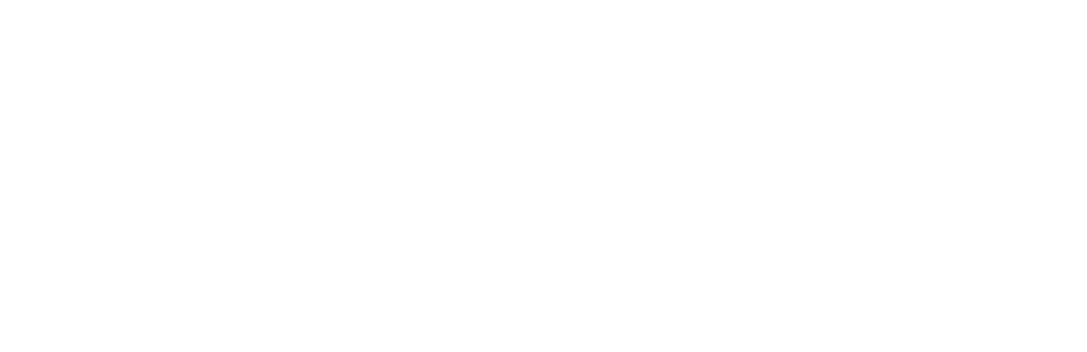
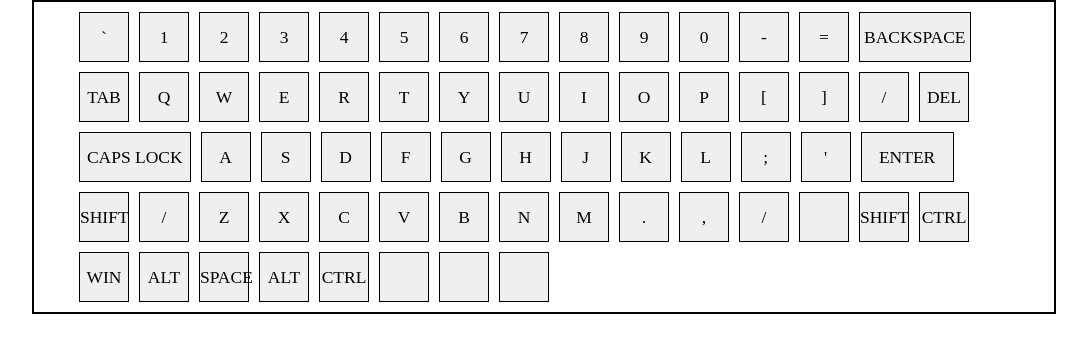
Before and after one commit to maxomeleneckii/virtual-keyboard, a plain HTML site: page virtual-keyboard/index.html in a window 1280 px wide. Shown: the whole page, without its empty margins (96-1183 px from the left). Drawn offline with Linux system fonts and the light colour scheme.

Commit message:
feat: add keys for keyboard

```diff
--- a/virtual-keyboard/index.js
+++ b/virtual-keyboard/index.js
@@ -0,0 +1,111 @@
+const keyLayout = [
+  '`',
+  '1',
+  '2',
+  '3',
+  '4',
+  '5',
+  '6',
+  '7',
+  '8',
+  '9',
+  '0',
+  '-',
+  '=',
+  'backspace',
+  'tab',
+  'q',
+  'w',
+  'e',
+  'r',
+  't',
+  'y',
+  'u',
+  'i',
+  'o',
+  'p',
+  '[',
+  ']',
+  '/',
+  'del',
+  'caps lock',
+  'a',
+  's',
+  'd',
+  'f',
+  'g',
+  'h',
+  'j',
+  'k',
+  'l',
+  ';',
+  "'",
+  'enter',
+  'shift',
+  '/',
+  'z',
+  'x',
+  'c',
+  'v',
+  'b',
+  'n',
+  'm',
+  '.',
+  ',',
+  '/',
+  '',
+  'shift',
+  'ctrl',
+  'win',
+  'alt',
+  'space',
+  'alt',
+  'ctrl',
+  '',
+  '',
+  '',
+];
+class Keyboard {
+  constructor() {
+    this.wrapper = null;
+    this.content = null;
+    this.keyboard = null;
+    this.keys = null;
+    this.key = null;
+    this.transfer = null;
+  }
+
+  createWrapper() {
+    this.wrapper = document.createElement('div');
+    this.wrapper.classList.add('wrapper');
+    document.body.append(this.wrapper);
+    this.content = document.createElement('div');
+    this.content.classList.add('content');
+    this.wrapper.append(this.content);
+    this.keyboard = document.createElement('div');
+    this.keyboard.classList.add('content__keyboard', 'keyboard');
+    this.content.append(this.keyboard);
+    this.keys = document.createElement('div');
+    this.keys.classList.add('keyboard__keys');
+    this.keyboard.append(this.createKeys(keyLayout));
+  }
+
+  createKeys(obj) {
+    for (let i = 0; i < obj.length; i++) {
+      this.key = document.createElement('button');
+      this.key.classList.add('keyboard__key');
+      this.key.textContent = obj[i].toUpperCase();
+      if (obj[i] === 'backspace' || obj[i] === 'caps lock') {
+        this.key.style.flexBasis = 12 + '%';
+        this.key.style.maxWidth = 7 + 'rem';
+      } else if (obj[i] === 'enter') {
+        this.key.style.flexBasis = 10 + '%';
+        this.key.style.maxWidth = 7 + 'rem';
+      }
+      this.keys.append(this.key);
+    }
+    return this.keys;
+  }
+}
+let wrapper = new Keyboard();
+wrapper.createWrapper();
--- /dev/null
+++ b/virtual-keyboard/scss/functions.scss
@@ -0,0 +1,11 @@
+// Function=========================================================================================
+
+$browser-context: 16;
+
+@function rem($pixels, $context: $browser-context) {
+  @return #{$pixels/$context}rem;
+}
+
+@function em($pixels, $context: $browser-context) {
+  @return #{$pixels/$context}em;
+}
--- a/virtual-keyboard/scss/style.scss
+++ b/virtual-keyboard/scss/style.scss
@@ -1 +1,35 @@
 @import "null.scss";
+@import "functions.scss";
+
+.wrapper {
+  width: 100vw;
+}
+.content {
+  margin: 0 auto;
+  max-width: rem(1920);
+
+  &__keyboard {
+    margin: 0 auto;
+    max-width: rem(1024);
+    border: 2px solid #000;
+    padding: rem(10);
+    font-size: em(20);
+  }
+}
+.keyboard {
+  &__keys {
+    max-width: rem(930);
+    margin: 0 auto;
+    display: flex;
+    flex-wrap: wrap;
+    column-gap: rem(10);
+    row-gap: rem(10);
+  }
+  &__key {
+    flex: 0 0 6%;
+    max-width: rem(50);
+    height: rem(50);
+    border: 1px solid #000;
+    font-size: em(14);
+  }
+}
```
Also changed, not shown: virtual-keyboard/style.css.
